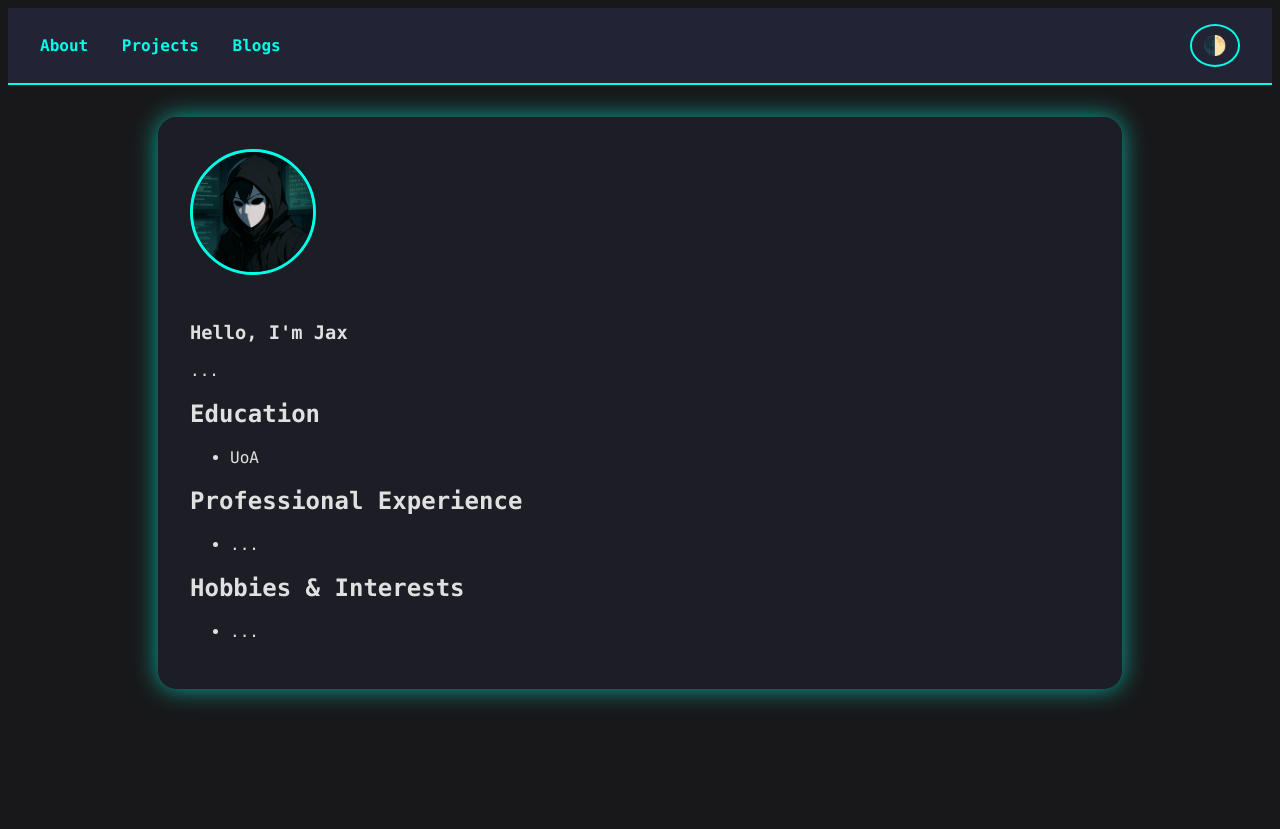
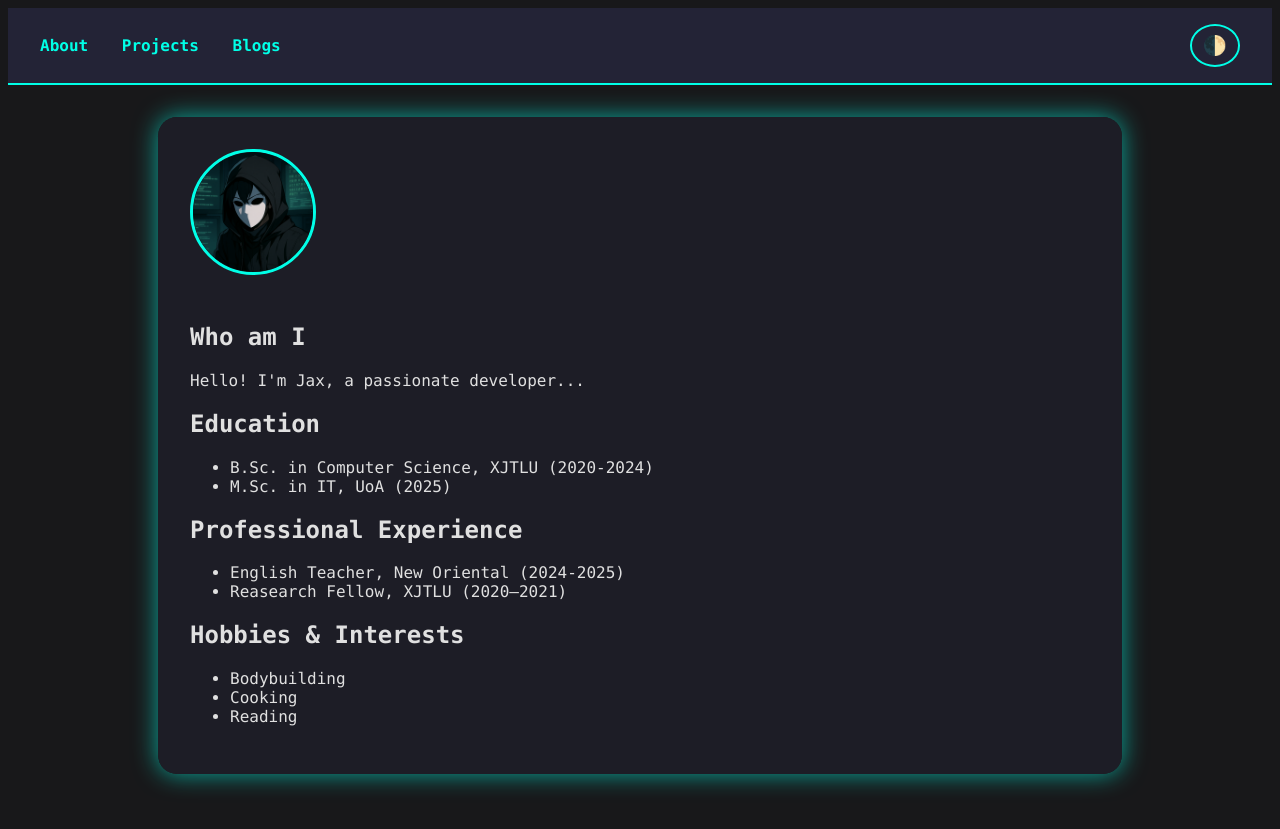
Before and after one commit to kdpkst/kdpkst.github.io, a Jekyll site: the page built from pages/index.md, in a window 1280 px wide. Shown: the top 829 px of the page. Built offline with Jekyll 4.4.1, drawn with Linux system fonts in a browser that asks for light colours.

Commit message:
revise href to use relative url to improve robustness

```diff
--- /dev/null
+++ b/_data/about.yml
@@ -0,0 +1,19 @@
+self_introduction: "Hello! I'm Jax, a passionate developer..."
+education:
+  - degree: "B.Sc. in Computer Science"
+    school: "XJTLU"
+    year: "2020-2024"
+  - degree: "M.Sc. in IT"
+    school: "UoA"
+    year: "2025"
+experience:
+  - title: "English Teacher"
+    company: "New Oriental"
+    years: "2024-2025"
+  - title: "Reasearch Fellow"
+    company: "XJTLU"
+    years: "2020–2021"
+hobbies:
+  - "Bodybuilding"
+  - "Cooking"
+  - "Reading"
--- a/_includes/navbar.html
+++ b/_includes/navbar.html
@@ -1,8 +1,8 @@
 <nav class="navbar">
   <div class="nav-left">
-    <a href="/">About</a>
-    <a href="/projects">Projects</a>
-    <a href="/blogs">Blogs</a>
+    <a href="{{ "/" | relative_url }}">About</a>
+    <a href="{{ "/projects" | relative_url }}">Projects</a>
+    <a href="{{ "/blogs" | relative_url }}">Blogs</a>
   </div>
   <div class="nav-right">
     <button id="mode-toggle" aria-label="Toggle dark/light mode">🌓</button>
--- a/_layouts/default.html
+++ b/_layouts/default.html
@@ -4,8 +4,8 @@
   <meta charset="UTF-8">
   <meta name="viewport" content="width=device-width, initial-scale=1.0">
   <title>{{ page.title | default: site.title }}</title>
-  <link rel="stylesheet" href="/assets/css/style.css">
-  <script defer src="/assets/js/toggle.js"></script>
+  <link rel="stylesheet" href="{{ "/assets/css/style.css" | relative_url }}">
+  <script defer src="{{ "/assets/js/toggle.js" | relative_url }}"></script>
   <link rel="icon" type="image/x-icon" href="{{ "/favicon.ico" | relative_url }}">
   <link rel="apple-touch-icon" sizes="180x180" href="{{ "/assets/images/favicon/apple-touch-icon.png" | relative_url }}">
   <link rel="icon" type="image/png" sizes="192x192" href="{{ "/assets/images/favicon/android-chrome-192x192.png" | relative_url }}">
--- a/pages/index.md
+++ b/pages/index.md
@@ -1,23 +1,29 @@
 ---
 layout: about
-title: About Me
+title: "About Me"
 permalink: /
 ---
 
 <section class="about">
-  <img src="/assets/images/placeholder.png" alt="Self Portrait" class="self-portrait">
-  <h1>Hello, I'm Jax</h1>
-  <p>...</p>
+  <img src="{{ '/assets/images/placeholder.png' | relative_url }}" alt="Self Portrait" class="self-portrait">
+  <h2>Who am I</h2>
+  <p>{{ site.data.about.self_introduction }}</p>
   <h2>Education</h2>
   <ul>
-    <li>UoA</li>
+    {% for edu in site.data.about.education %}
+      <li>{{ edu.degree }}, {{ edu.school }} ({{ edu.year }})</li>
+    {% endfor %}
   </ul>
   <h2>Professional Experience</h2>
   <ul>
-    <li>...</li>
+    {% for exp in site.data.about.experience %}
+      <li>{{ exp.title }}, {{ exp.company }} ({{ exp.years }})</li>
+    {% endfor %}
   </ul>
   <h2>Hobbies & Interests</h2>
   <ul>
-    <li>...</li>
+    {% for hobby in site.data.about.hobbies %}
+      <li>{{ hobby }}</li>
+    {% endfor %}
   </ul>
 </section>
```
Also changed, not shown: pages/blogs.md (+2 -2 lines), 1 other file.
